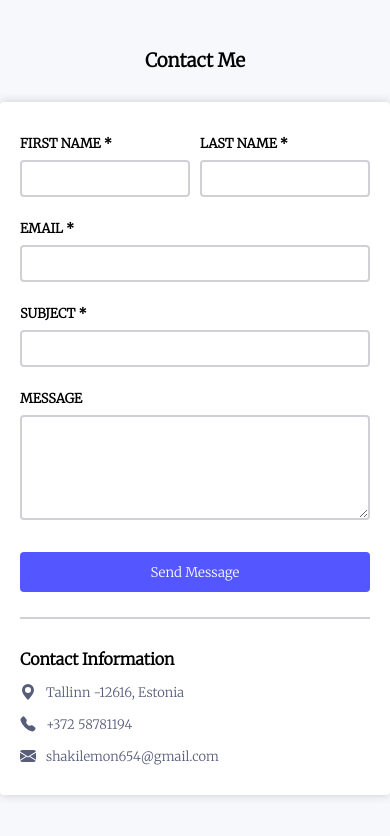
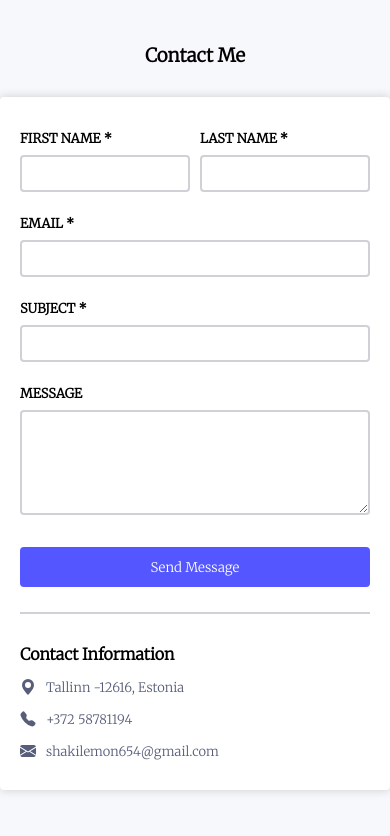
Before and after one commit to shakilemon654/portfolio-website, a plain HTML site: page contact.html in a window 390 px wide. Drawn offline with Linux system fonts and the light colour scheme.

Commit message:
contact page position problem for iphone6/7/8 fixed

```diff
--- a/style.css
+++ b/style.css
@@ -369,7 +369,7 @@ button:hover a:visited {
 /* Contact.html page style*/
 .contact-page-body {
     width: 100vw;
-    height: 100vh;
+    min-height: 100vh;
     background-color: #F7F8FC;
     display: flex;
     flex-direction: column;
@@ -379,11 +379,15 @@ button:hover a:visited {
     /* background-repeat: none; */
 }
 
+.contact-page-body h3 {
+    padding-top: 20px;
+}
 .contact-form-area {
-    min-width: 320px;
+    min-width: 300px;
     height: auto;
     padding: 30px 20px;
     margin-top: 30px;
+    margin-bottom: 30px;
     border-radius: 4px;
     box-shadow: 0px 0px 10px #cccccc;
     background-color: white;
```
